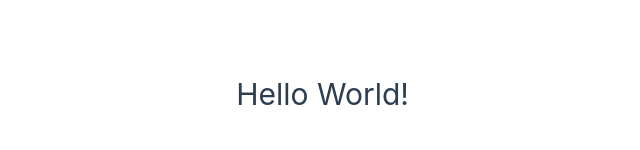
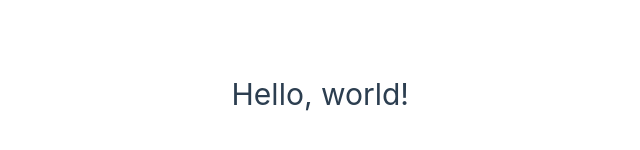
Before and after one commit to kylemwagner83/vue-tutorial, a Vue app: page / in a window 1280 px wide. Shown: the part 306-456 px from the top of the page, without its empty margins (231-871 px from the left). Built offline with nearby package versions, Linux system fonts and the light colour scheme.

Commit message:
Render a variable

```diff
--- a/src/App.vue
+++ b/src/App.vue
@@ -1,3 +1,13 @@
-<template>
-  <h1>Hello World!</h1>
-</template>
+<script>
+  export default {
+    data() {
+      return {
+        message: 'Hello, world!'
+      }
+    }
+  }
+  </script>
+
+  <template>
+    <h1>{{message}}</h1>
+  </template>
```
